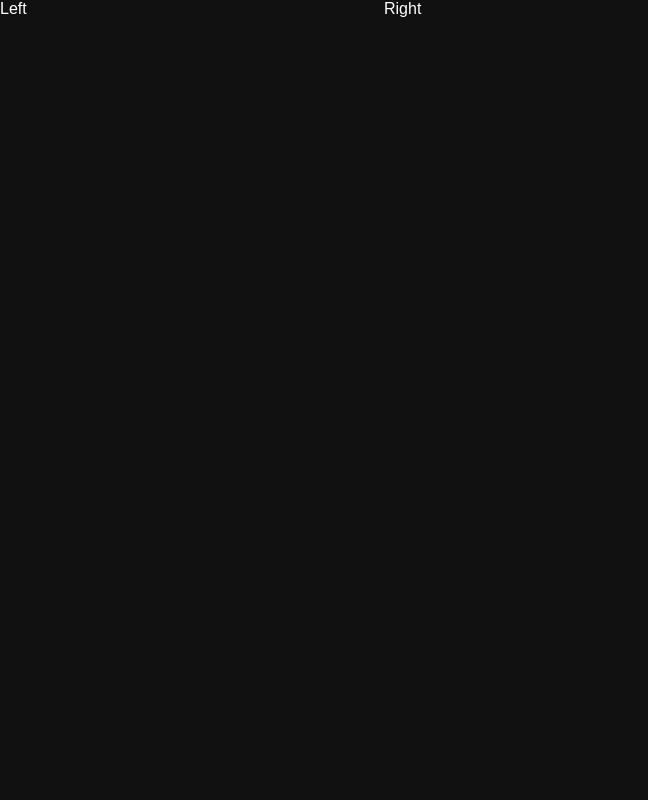
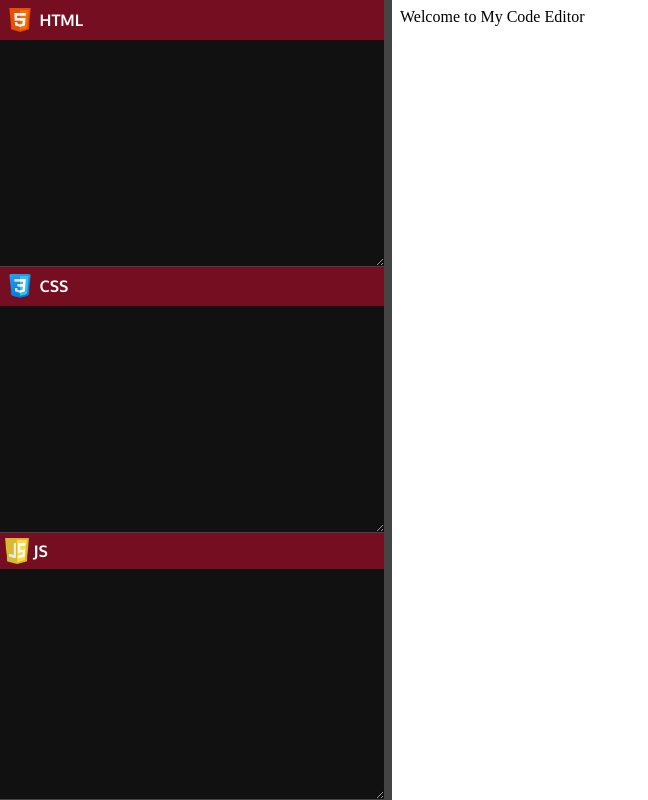
Before and after one commit to Zain-ul-din/live-code-editor, a plain HTML site: page index.html in a window 1280 px wide. Shown: the whole page, without its empty margins (0-648 px from the left). Drawn offline with Linux system fonts and the light colour scheme.

Commit message:
updated: index.html

```diff
--- a/index.html
+++ b/index.html
@@ -4,6 +4,22 @@
   <meta charset="UTF-8">
   <meta name="viewport" content="width=device-width, initial-scale=1.0">
   <title>Code Editor</title>
+
+  <!-- fav icons -->
+
+  <!-- Generated by: https://realfavicongenerator.net -->
+  <link rel="apple-touch-icon" sizes="120x120" href="./public/apple-touch-icon.png">
+  <link rel="icon" type="image/png" sizes="32x32" href="./public/favicon-32x32.png">
+  <link rel="icon" type="image/png" sizes="16x16" href="./public/favicon-16x16.png">
+  <link rel="manifest" href="./public/site.webmanifest">
+  <link rel="mask-icon" href="./public/safari-pinned-tab.svg" color="#5bbad5">
+  <meta name="msapplication-TileColor" content="#da532c">
+  <meta name="theme-color" content="#ffffff">
+
+  <!-- google font -->
+  <style>
+    @import url('https://fonts.googleapis.com/css2?family=Oxygen:wght@300;400;700&display=swap');
+  </style>
 
   <!-- linked external CSS -->
   <link rel="stylesheet" href="./index.css" />
@@ -13,12 +29,41 @@
   <!-- main layout -->
 
   <main>
-    <aside>Left</aside>
-    <div class="resizer" id="dragMe"></div>
-    <div>Right</div>
+    <!-- code -->
+    <aside>
+      <div>
+        <div class="lang-label">
+          <img src="./images/html-logo.png" width="30" height="30"/>
+          HTML
+        </div>
+        <textarea data-lang="html"></textarea>
+      </div>
+      <div>
+        <div class="lang-label">
+          <img src="./images/css-logo.png" width="30" height="30"/>
+          CSS
+        </div>
+        <textarea data-lang="css"></textarea>
+      </div>
+      <div>
+        <div class="lang-label">
+          <img src="./images/js-logo.png" width="24" height="26"/>
+          JS
+        </div>
+        <textarea data-lang="js"></textarea>
+      </div>
+    </aside>
+
+    <!-- divider -->
+    <div class="divider" id="resizer"></div>
+
+    <!-- output -->
+    <iframe srcdoc="Welcome to My Code Editor" sandbox="allow-scripts"></iframe>
   </main>
 
   <!-- script -->
-  <script src="index.js"></script>
+  <script src="./scripts/lib.js"></script>
+  <script src="./scripts/index.js"></script>
+  <script src="./scripts/code-editor.js"></script>
 </body>
 </html>
```
